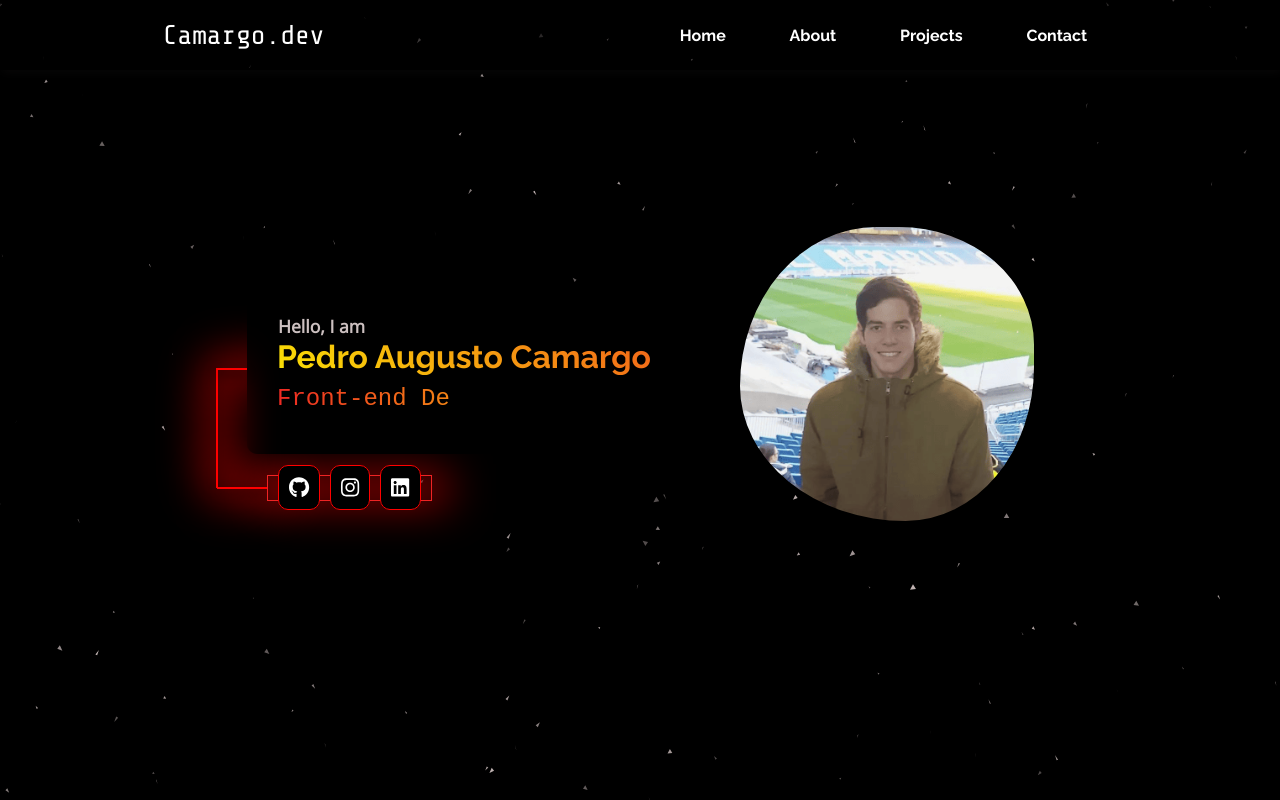
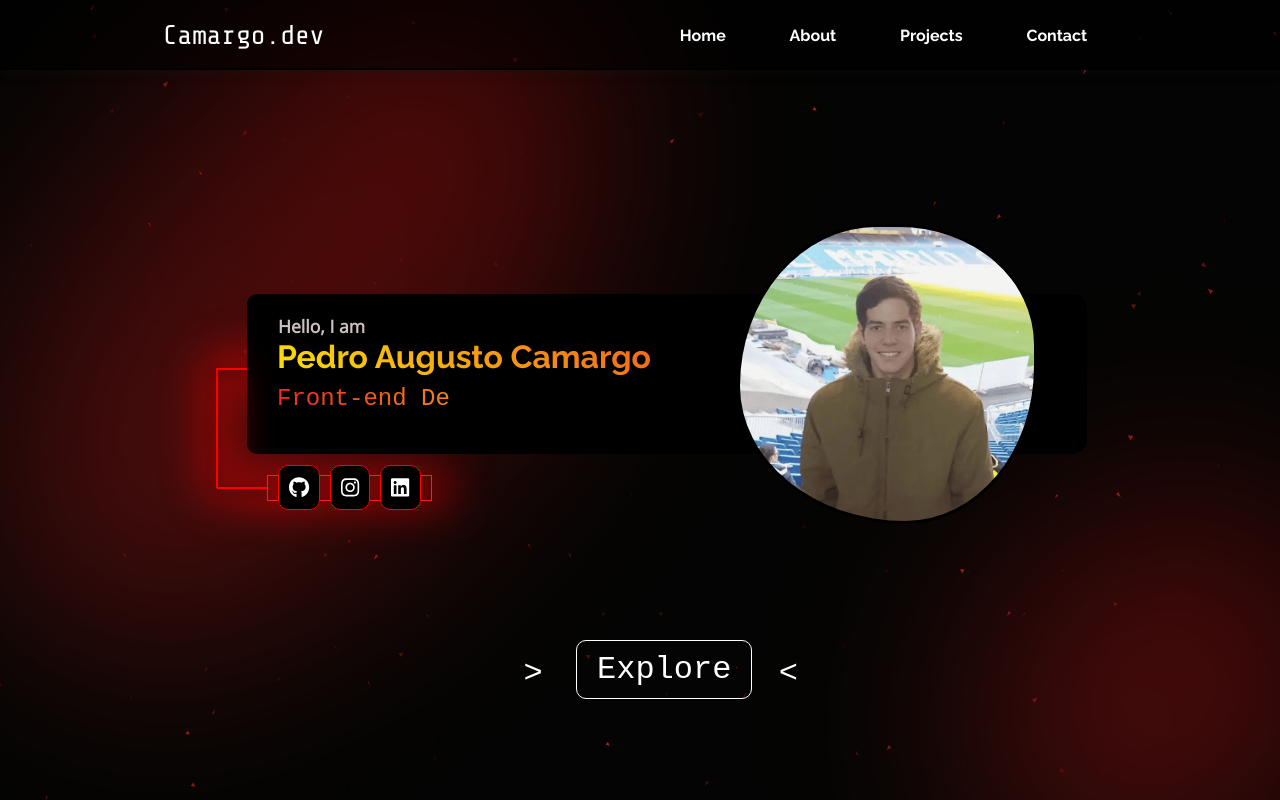
Before and after one commit to pedroacamargo/Camargo.dev, a React (Create React App) app: page / in a window 1280 px wide. Built offline with nearby package versions, Linux system fonts and the light colour scheme; a web font is replaced by a local one.

Commit message:
landing background no responsive

```diff
--- a/src/Styles/landing/Balls.styles.scss
+++ b/src/Styles/landing/Balls.styles.scss
@@ -1,181 +1,86 @@
-@import "Variables/Mixin.styles.scss";
-@import "Variables/Variables.styles.scss";
+@import "../navbar/Variables/Variables.styles.scss";
 
-.navbar-decoration {
-    background-color: $colorBubbles;
+.dec1, .dec2 {
+
+    @keyframes ballAnimated {
+        0% {
+            transform: rotate(0);
+            width: 500px;
+            height: 500px;
+        }
+
+        100% {
+            width: 550px;
+            height: 550px;
+            transform: rotate(180deg);
+        }
+    }
+
+    position: absolute;
+    left: -15%;
+    top: -50%;
+    width: 500px;
+    height: 500px;
     border-radius: 100%;
-    position: absolute;
-    top: 10px;
-    left: 30px;
+    background-color: rgba(255, 0, 0, 0.349);
+    background: radial-gradient(ellipse at top, #5a0808, transparent),
+                radial-gradient(ellipse at bottom, #751818a8, transparent);
+    filter: blur(100px);
+    z-index: -1;
+    opacity: 1;
+    animation-name: ballAnimated;
+    animation-duration: 25s;
+    animation-iteration-count: infinite;
+    animation-timing-function: linear;
+    animation-direction: alternate;
 }
 
-@keyframes moveball1 {
-    0% {
+.dec2 {
+    @keyframes ballAnimated2 {
+        0% {
+            transform: rotate(0);
+            width: 400px;
+            height: 400px;
+        }
 
-        top: 0;
-        left: 60%;
+        100% {
+            width: 400px;
+            height: 400px;
+            transform: rotate(180deg);
+        }
     }
 
-    100% {
-        top: calc(100vh - 201px);
-        left: 75%;
+
+    left: 80%;
+    top: 70%;
+    animation-name: ballAnimated2;
+    animation-duration: 25s;
+    animation-iteration-count: infinite;
+    animation-timing-function: linear;
+    animation-direction: alternate;
+}
+
+
+@media screen and (min-width: 800px) {
+    .dec1 {
+        left: -15%;
+        top: -50%;
+        width: 800px;
+
+        @keyframes ballAnimated {
+            0% {
+                transform: rotate(0);
+                width: 500px;
+                height: 800px;
+            }
+
+            100% {
+                width: 500px;
+                height: 700px;
+                transform: rotate(180deg);
+            }
+        }
+
     }
 
 }
-
-@keyframes moveball2 {
-    0% {
-        top: 100px;
-        left: 0%;
-    }
-
-    50% {
-        top: 30vh;
-        left: calc(100% - 300px);
-    }
-
-    60% {
-        top: calc(100vh - 301px);
-        left: 70%;
-    }
-}
-
-@keyframes moveball3 {
-    0% {
-        top: 330px;
-        left: calc(100% - 250px);
-    }
-
-    100% {
-        top: 0px;
-        left: 0%;
-    }
-}
-
-@keyframes moveball4 {
-    0% {
-        top: 20px;
-        left: 10%;
-    }
-
-    100% {
-        top: 0px;
-        left: calc(100% - 100px);
-    }
-}
-
-@keyframes moveball5 {
-    0% {
-        top: 20px;
-        left: 82%;
-    }
-
-    100% {
-        top: 0px;
-        left: 0;
-    }
-}
-
-@keyframes moveball6 {
-    0% {
-        top: 30vh;
-        left: 40%;
-    }
-
-    100% {
-        top: calc(100vh - 150px);
-        left: 0;
-    }
-}
-
-@keyframes moveball7 {
-    0% {
-        top: calc(100vh - 200px);
-        left: 0%;
-    }
-
-    100% {
-        top: calc(100vh - 200px);
-        left: calc(100% - 200px);
-    }
-}
-
-@keyframes moveball8 {
-    0% {
-        top: 20px;
-        left: 50%;
-    }
-
-    100% {
-        top: 20px;
-        left: calc(100% - 200px);
-    }
-}
-
-.dec1 {
-    @include ball(200px, 200px, 0vh, 60%, moveball1, 160s);
-}
-
-.dec2 {
-    @include ball(300px, 300px, 100px, 0%, moveball2, 300s);
-}
-
-.dec3 {
-    @include ball(250px,250px,50px,80%,moveball3,182s);
-}
-
-.dec4 {
-    @include ball(100px,100px,20px,10%,moveball4,110s);
-}
-
-.dec5 {
-    @include ball(50px,50px,20px,82%,moveball5,150s);
-}
-
-.dec6 {
-    @include ball(150px,150px,50vh,50%,moveball6,154s);
-}
-
-.dec7 {
-    @include ball(150px,150px,calc(100vh - 200px),0%,moveball7,154s);
-}
-
-.dec8 {
-    @include ball(150px,150px,calc(100vh - 200px),50%,moveball8,154s);
-}
-
-
-
-
-
-@media screen and (min-width: 1000px) {
-    .dec1 {
-        @include ball(500px,500px,0vh,60%,moveball1,160s);
-    }
-
-    .dec2 {
-        @include size(350px,350px);
-    }
-
-    .dec3 {
-        @include size(400px,400px);
-    }
-
-    .dec4 {
-        @include size(300px,300px);
-    }
-
-    .dec5 {
-        @include size(150px,150px);
-    }
-
-    .dec6 {
-        @include size(300px,300px);
-    }
-}
-
-@media screen and (max-width: 650px) {
-    .dec1, .dec2, .dec3, .dec4, .dec5, .dec6, .dec7, .dec8 {
-        animation: none;
-    }
-}
--- a/src/Styles/landing/WhoAmI.styles.scss
+++ b/src/Styles/landing/WhoAmI.styles.scss
@@ -180,6 +180,60 @@
 
         }
     }
+
+    .explore-btn {
+        background-color: transparent;
+        padding: 10px 20px;
+        color: white;
+        border: 1px solid white;
+        border-radius: 10px;
+        position: absolute;
+        left: calc(40%);
+        top: 100%;
+        font-family: $fontSubtitle;
+        font-size: 2em;
+        transition: 0.5s ease-in-out;
+        cursor: pointer;
+
+        &::after {
+            content: "<";
+            position: absolute;
+            top: 25%;
+            left: 105%;
+            @keyframes bouncearrows1 {
+                0% {
+                    left: 105%;
+                }
+
+                100% {
+                    left: 125%;
+                }
+            }
+            animation: bouncearrows1 1s ease-in-out infinite alternate;
+        }
+        &::before {
+            content: ">";
+            position: absolute;
+            top: 25%;
+            left: -20%;
+            @keyframes bouncearrows2 {
+                0% {
+                    left: -20%;
+                }
+
+                100% {
+                    left: -40%;
+                }
+            }
+
+            animation: bouncearrows2 1s ease-in-out infinite alternate;
+        }
+
+        &:hover {
+            background-color: white;
+            color: black;
+        }
+    }
 }
 
 @media screen and (min-width: 1000px) {
--- a/src/Styles/landing/landing.styles.scss
+++ b/src/Styles/landing/landing.styles.scss
@@ -6,13 +6,16 @@
     justify-content: center;
     align-items: center;
     height: 100vh;
-    margin-left: 5%;
+    padding-left: 5%;
+    overflow: hidden;
+    width: 100%;
 
     .profile-container {
         width: 75vw;
         height: 60vh;
         display: flex;
         justify-content: center;
+        position: relative;
     }
 
     @keyframes bounce {
--- a/src/components/landing/Balls.component.tsx
+++ b/src/components/landing/Balls.component.tsx
@@ -1,16 +1,10 @@
-import '../../Styles/landing/Balls.styles.scss'
+import "../../Styles/landing/Balls.styles.scss"
 
 const Balls = () => {
     return (
         <>
-            <div className='navbar-decoration dec1'></div>
-            <div className='navbar-decoration dec2'></div>
-            <div className='navbar-decoration dec3'></div>
-            <div className='navbar-decoration dec4'></div>
-            <div className='navbar-decoration dec5'></div>
-            <div className='navbar-decoration dec6'></div>
-            <div className='navbar-decoration dec7'></div>
-            <div className='navbar-decoration dec8'></div>
+            <div className="dec1"></div>
+            <div className="dec2"></div>
         </>
     );
 }
--- a/src/components/landing/WhoAmI.component.tsx
+++ b/src/components/landing/WhoAmI.component.tsx
@@ -1,6 +1,7 @@
 import '../../Styles/landing/WhoAmI.styles.scss'
 import { useState, useEffect } from 'react'
 import { Socials } from '../Socials.component'
+import { Link } from 'react-router-dom'
 
 const WhoAmI = () => {
     let word = "Front-end Developer."
@@ -53,6 +54,7 @@ const WhoAmI = () => {
                 <div className='strip3'></div>
                 <Socials />
             </div>
+            <Link to="/home" className='explore-btn'>Explore</Link>
         </div>
     );
 }
--- a/src/configs/particles.json
+++ b/src/configs/particles.json
@@ -2,7 +2,7 @@
     "autoPlay": true,
     "background": {
       "color": {
-        "value": "#000"
+        "value": "#030403"
       },
       "image": "",
       "position": "",
@@ -103,10 +103,10 @@
           "quantity": 2
         },
         "repulse": {
-          "distance": 70,
+          "distance": 200,
           "duration": 100,
           "factor": 100,
-          "speed": 1,
+          "speed": 0.1,
           "maxSpeed": 50,
           "easing": "ease-out-quad",
           "divs": {
@@ -129,7 +129,7 @@
           "quantity": 5,
           "particles": {
             "color": {
-              "value": "#ff0000",
+              "value": "#2596be",
               "animation": {
                 "enable": true,
                 "speed": 400,
@@ -165,17 +165,17 @@
           "area": {
             "gradient": {
               "start": {
-                "value": "#ffffff"
+                "value": "#d6281d"
               },
               "stop": {
-                "value": "#000000"
+                "value": "#d6281d"
               }
             },
             "radius": 1000
           },
           "shadow": {
             "color": {
-              "value": "#000000"
+              "value": "#d6281d"
             },
             "length": 2000
           }
@@ -229,11 +229,11 @@
         }
       },
       "color": {
-        "value": "#f9e7e7",
+        "value": "#d6281d",
         "animation": {
           "h": {
             "count": 0,
-            "enable": true,
+            "enable": false,
             "offset": 0,
             "speed": 1,
             "delay": 0,
@@ -312,7 +312,7 @@
         },
         "random": false,
         "size": false,
-        "speed": 1.5,
+        "speed": 1,
         "spin": {
           "acceleration": 0,
           "enable": false
@@ -338,16 +338,16 @@
       "opacity": {
         "random": {
           "enable": true,
-          "minimumValue": 0.3
+          "minimumValue": 0
         },
         "value": {
-          "min": 0.3,
+          "min": 0,
           "max": 0.8
         },
         "animation": {
           "count": 0,
-          "enable": true,
-          "speed": 0.5,
+          "enable": false,
+          "speed": 0,
           "decay": 0,
           "delay": 0,
           "sync": false,
@@ -361,7 +361,7 @@
       "shadow": {
         "blur": 0,
         "color": {
-          "value": "#000"
+          "value": "#2596be"
         },
         "enable": false,
         "offset": {
@@ -378,15 +378,15 @@
       "size": {
         "random": {
           "enable": true,
-          "minimumValue": 1
+          "minimumValue": 2
         },
         "value": {
-          "min": 1,
+          "min": 3,
           "max": 3
         },
         "animation": {
           "count": 0,
-          "enable": true,
+          "enable": false,
           "speed": 3,
           "decay": 0,
           "delay": 0,
@@ -485,7 +485,7 @@
           "value": 0
         },
         "mode": "vertical",
-        "speed": 25
+        "speed": 0
       },
       "tilt": {
         "random": {
@@ -555,7 +555,7 @@
         "shadow": {
           "blur": 5,
           "color": {
-            "value": "#000"
+            "value": "#2596be"
           },
           "enable": false
         },
--- a/src/routes/Landing.component.tsx
+++ b/src/routes/Landing.component.tsx
@@ -1,12 +1,14 @@
 import '../Styles/landing/landing.styles.scss'
 import WhoAmI from '../components/landing/WhoAmI.component';
 import ImageDecoration from '../components/landing/ImageDecoration.component';
+import Balls from '../components/landing/Balls.component';
 
 
 const Landing = () => {
     return (
         <div className='landing-container'>
             <div className='profile-container'>
+                <Balls />
                 <WhoAmI />
                 <ImageDecoration isOpened={true}/>
             </div>
```
